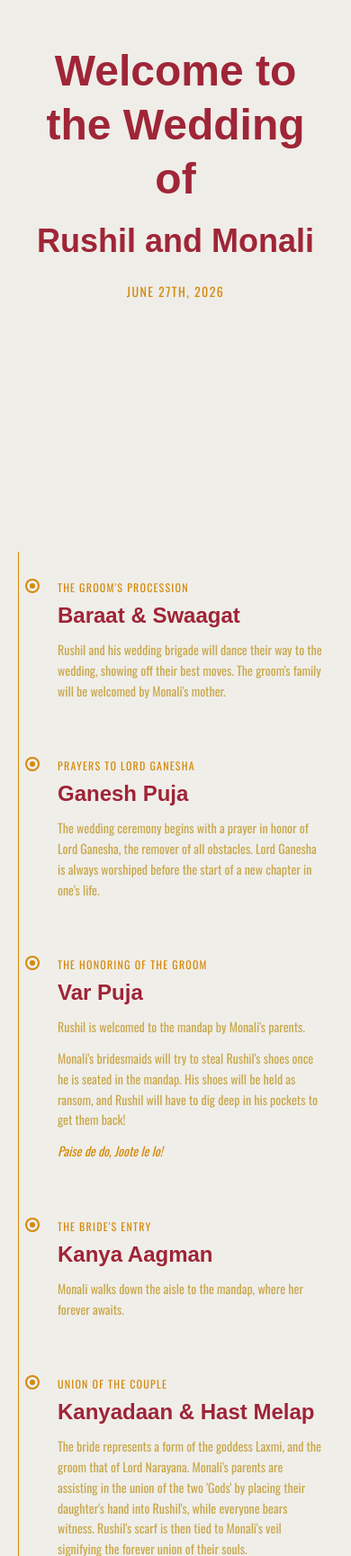
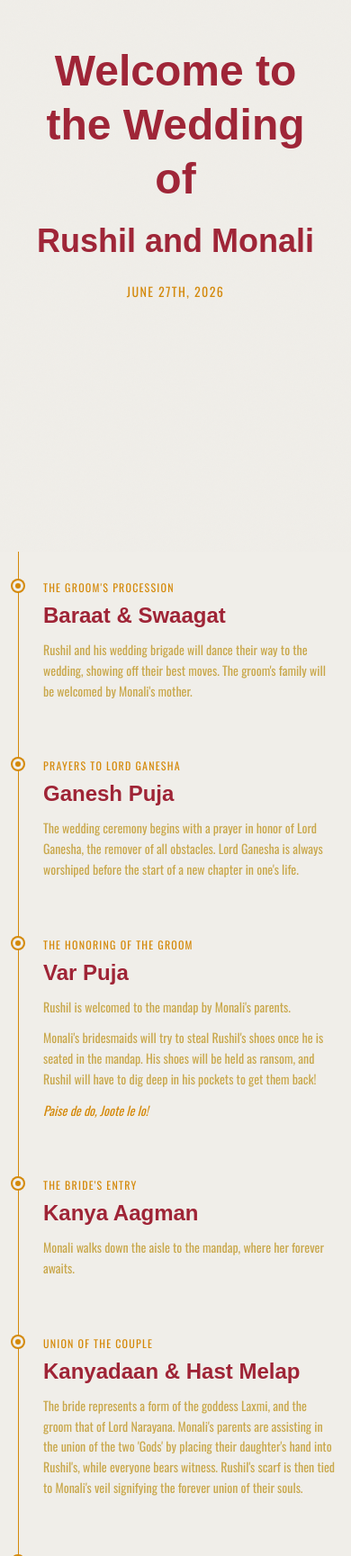
Before and after one commit to krushpatel04/M-R-Wedding, a Next.js app: page /M-R-Wedding/ in a window 390 px wide. Shown: the part 231-1960 px from the top of the page at 90% size. Built offline with nearby package versions, Linux system fonts and the light colour scheme; a web font is replaced by a local one.

Commit message:
Fix mobile dot alignment with timeline line

```diff
--- a/app/components/Portfolio.tsx
+++ b/app/components/Portfolio.tsx
@@ -291,7 +291,7 @@ export default function Portfolio() {
       </div>
 
       {/* ── Timeline ─────────────────────────────────────────────────────── */}
-      <div className="relative max-w-4xl mx-auto px-4 pb-32">
+      <div className="relative max-w-4xl mx-auto md:px-4 pb-32">
 
         {/* Vertical center line — desktop only */}
         <div
```
